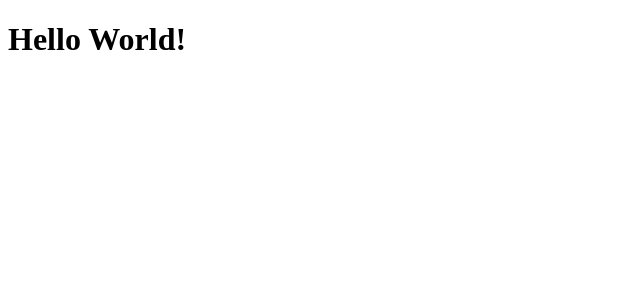
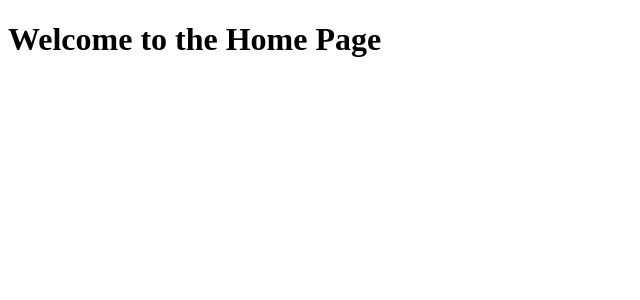
Before and after one commit to NatanFurletti/API_Modelo, a Next.js app: page / in a window 1280 px wide. Shown: the top 300 px of the page, without its empty margins (0-640 px from the left). Built offline with nearby package versions, Linux system fonts and the light colour scheme.

Commit message:
change function home

```diff
--- a/pages/index.js
+++ b/pages/index.js
@@ -1,5 +1,3 @@
-function Home() {
-  return <h1>Hello World!</h1>;
+export default function Home() {
+  return <h1>Welcome to the Home Page</h1>;
 }
-
-export default Home;
```
